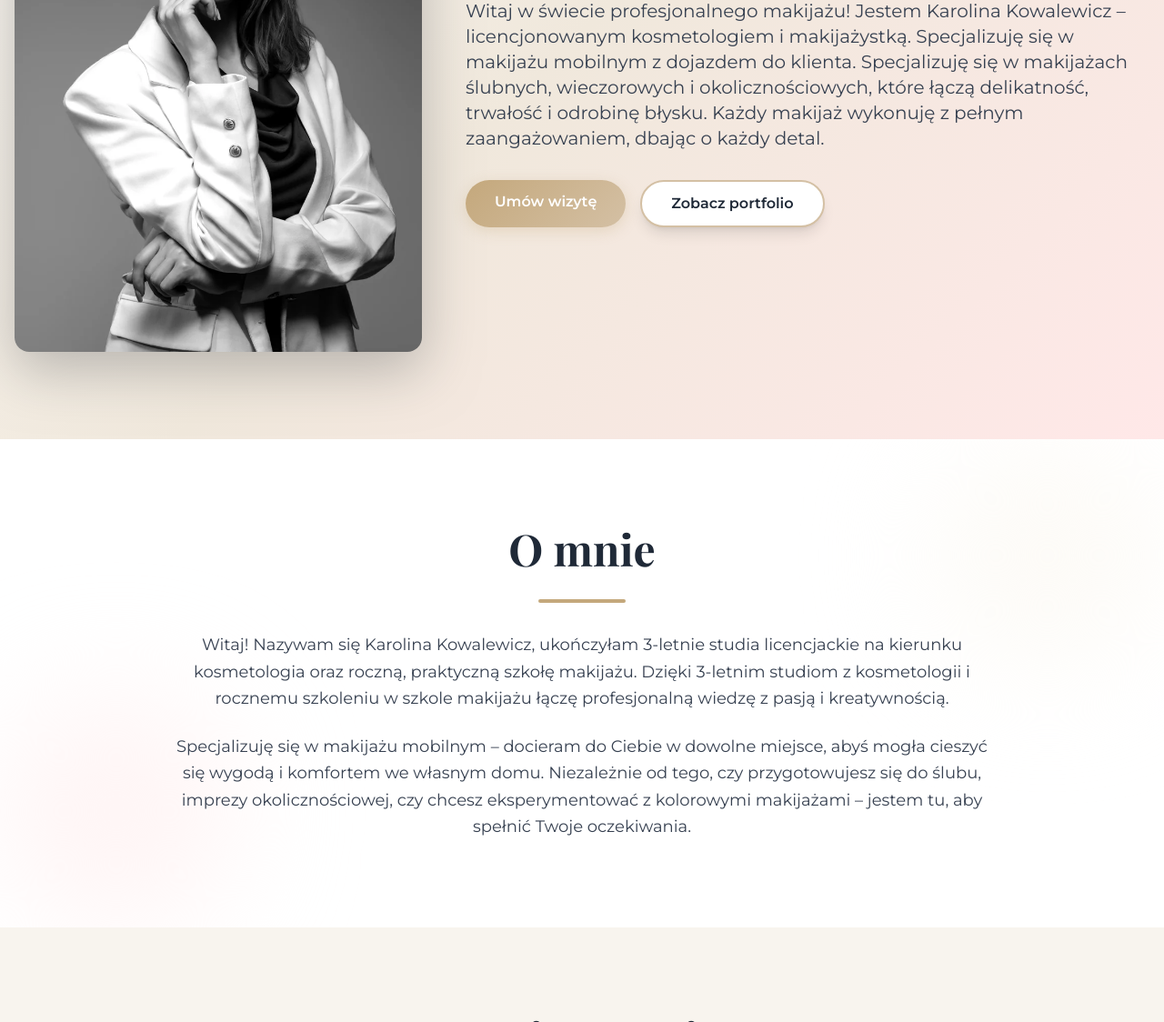
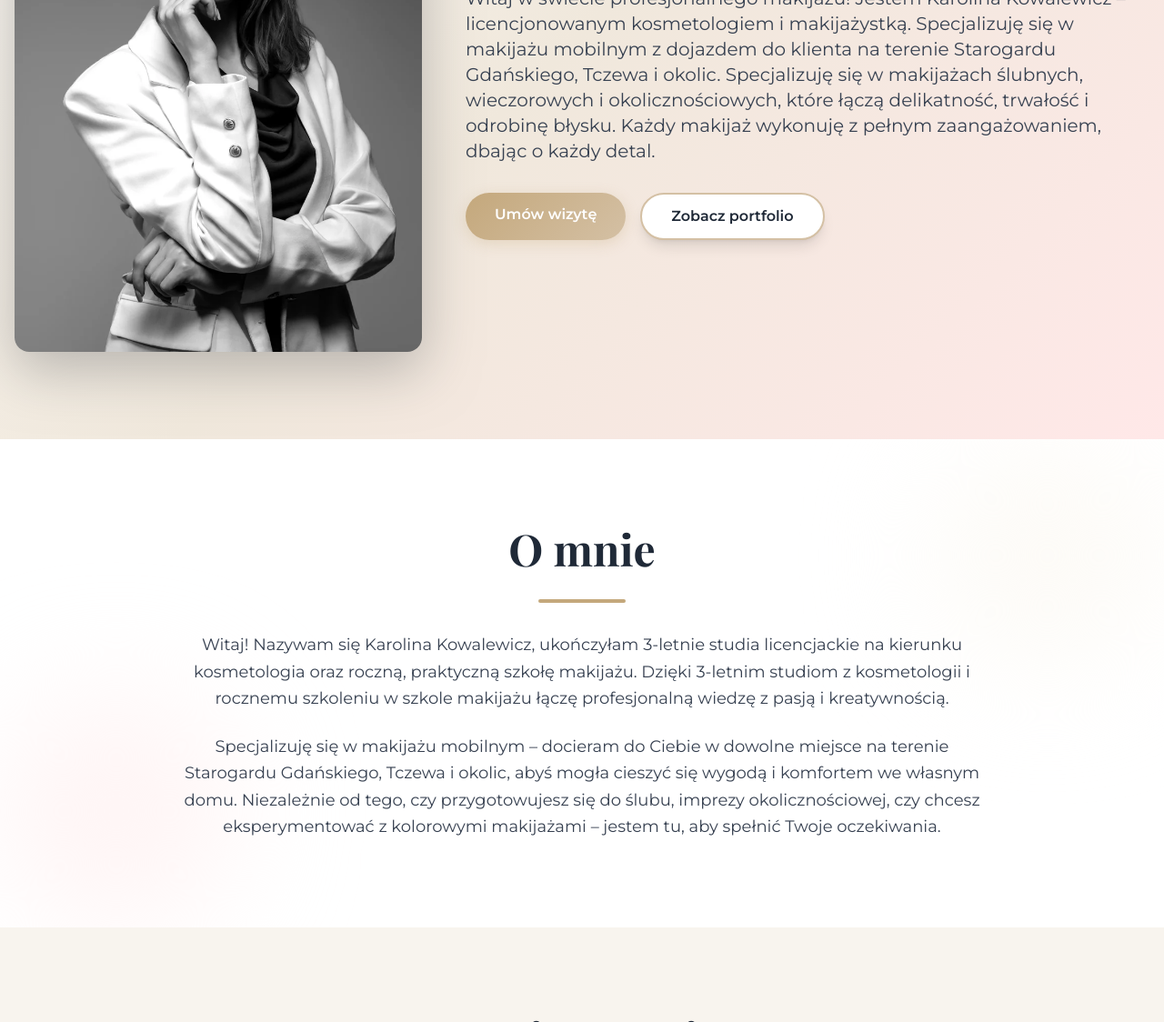
Before and after one commit to XardasLord/wowmakeup.pl, a plain HTML site: page index.html in a window 1280 px wide. Shown: the part 412-1536 px from the top of the page at 91% size. Drawn offline with nearby package versions, Linux system fonts and the light colour scheme.

Commit message:
Add GEO content

```diff
--- a/index.html
+++ b/index.html
@@ -323,7 +323,7 @@
                         Profesjonalny Makijaż Mobilny
                     </h1>
                     <p class="text-lg md:text-xl text-gray-700 mb-8 leading-relaxed">
-                        Witaj w świecie profesjonalnego makijażu! Jestem Karolina Kowalewicz – licencjonowanym kosmetologiem i makijażystką. Specjalizuję się w makijażu mobilnym z dojazdem do klienta. Specjalizuję się w makijażach ślubnych, wieczorowych i okolicznościowych, które łączą delikatność, trwałość i odrobinę błysku. Każdy makijaż wykonuję z pełnym zaangażowaniem, dbając o każdy detal.
+                        Witaj w świecie profesjonalnego makijażu! Jestem Karolina Kowalewicz – licencjonowanym kosmetologiem i makijażystką. Specjalizuję się w makijażu mobilnym z dojazdem do klienta na terenie Starogardu Gdańskiego, Tczewa i okolic. Specjalizuję się w makijażach ślubnych, wieczorowych i okolicznościowych, które łączą delikatność, trwałość i odrobinę błysku. Każdy makijaż wykonuję z pełnym zaangażowaniem, dbając o każdy detal.
                     </p>
                     <div class="flex flex-col sm:flex-row gap-4 justify-center md:justify-start">
                         <a href="#contact" class="btn-primary text-white font-semibold px-6 sm:px-8 py-3 rounded-full transition hover-scale">
@@ -350,10 +350,10 @@
                 <div class="w-24 h-1 bg-beige-500 mx-auto mb-8 rounded-full"></div>
                 <div class="text-gray-700 text-lg leading-relaxed space-y-6">
                     <p>
-                        Witaj! Nazywam się Karolina Kowalewicz, ukończyłam 3-letnie studia licencjackie na kierunku kosmetologia oraz roczną, praktyczną szkołę makijażu.  Dzięki 3-letnim studiom z kosmetologii i rocznemu szkoleniu w szkole makijażu łączę profesjonalną wiedzę z pasją i kreatywnością.
+                        Witaj! Nazywam się Karolina Kowalewicz, ukończyłam 3-letnie studia licencjackie na kierunku kosmetologia oraz roczną, praktyczną szkołę makijażu. Dzięki 3-letnim studiom z kosmetologii i rocznemu szkoleniu w szkole makijażu łączę profesjonalną wiedzę z pasją i kreatywnością.
                     </p>
                     <p>
-                        Specjalizuję się w makijażu mobilnym – docieram do Ciebie w dowolne miejsce, abyś mogła cieszyć się wygodą i komfortem we własnym domu. Niezależnie od tego, czy przygotowujesz się do ślubu, imprezy okolicznościowej, czy chcesz eksperymentować z kolorowymi makijażami – jestem tu, aby spełnić Twoje oczekiwania.
+                        Specjalizuję się w makijażu mobilnym – docieram do Ciebie w dowolne miejsce na terenie Starogardu Gdańskiego, Tczewa i okolic, abyś mogła cieszyć się wygodą i komfortem we własnym domu. Niezależnie od tego, czy przygotowujesz się do ślubu, imprezy okolicznościowej, czy chcesz eksperymentować z kolorowymi makijażami – jestem tu, aby spełnić Twoje oczekiwania.
                     </p>
                 </div>
             </div>
```
